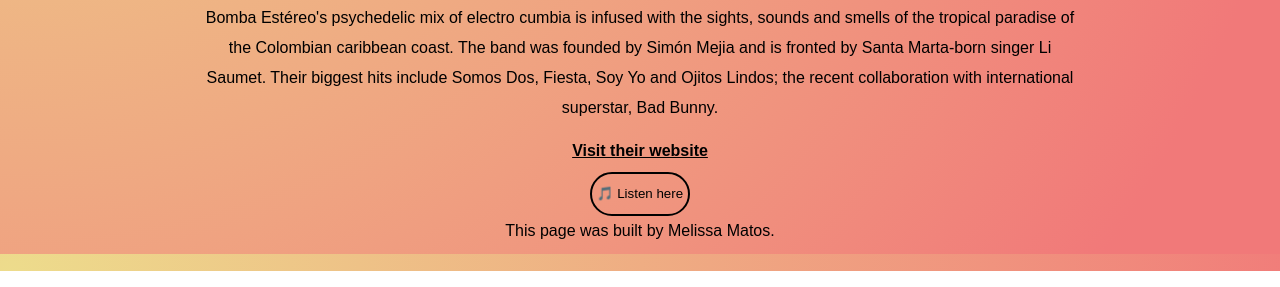
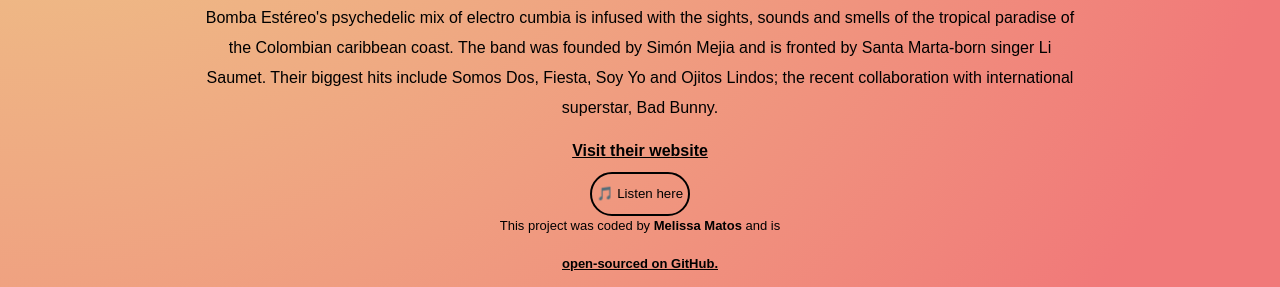
Before and after one commit to mmatos394/Music-Landing-Page, a plain HTML site: page index.html in a window 1280 px wide. Shown: the part 529-816 px from the top of the page. Drawn offline with Linux system fonts and the light colour scheme.

Commit message:
Added Github

```diff
--- a/index.html
+++ b/index.html
@@ -24,7 +24,13 @@
     </p>
     <a href="https://www.bombaestereo.com/">Visit their website</a>
     <button>🎵 Listen here</button>
-    <p class="built">This page was built by Melissa Matos.</p>
+    <footer class="built">
+      This project was coded by <strong>Melissa Matos</strong> and is<a
+        href="https://github.com/mmatos394/Music-Landing-Page"
+        target="_blank"
+        >open-sourced on GitHub.</a
+      >
+    </footer>
     <script>
       function listenHere() {
         let name = prompt("What is your name?");
--- a/src/styles.css
+++ b/src/styles.css
@@ -61,8 +61,8 @@ button:hover {
 .built {
   text-align: center;
   font-family: sans-serif;
-  width: 70%;
+  width: 100%;
   margin: 0 auto;
-  line-height: 30px;
-  padding-top: 0;
+  line-height: 20px;
+  font-size: small;
 }
```
